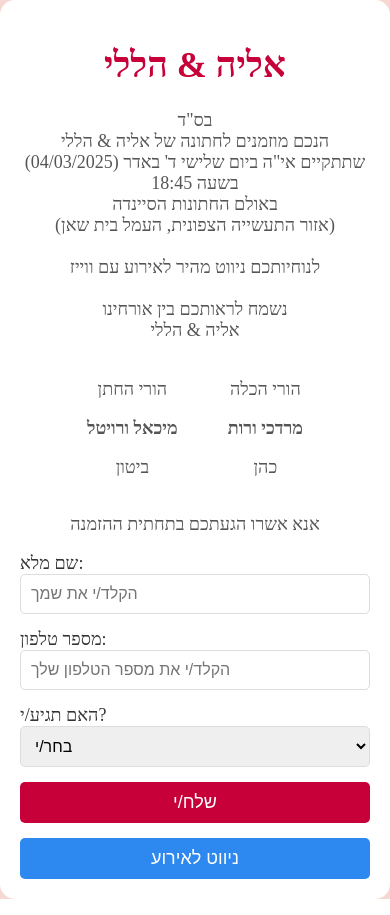
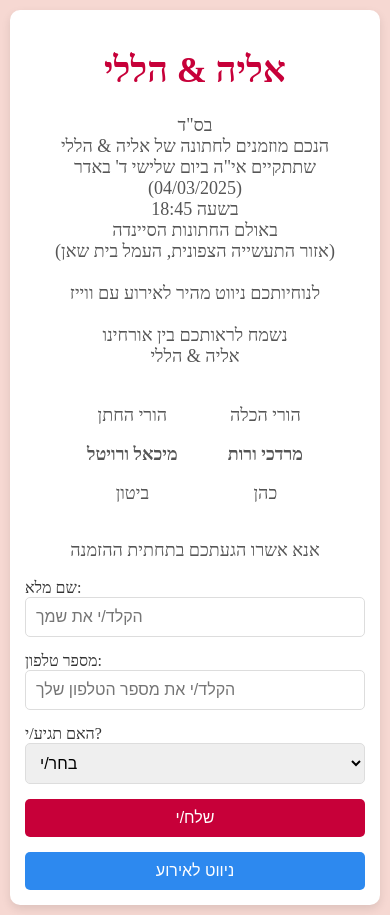
Before and after one commit to yishai946/wedding, a React (Create React App) app: page / in a window 390 px wide. Built offline with nearby package versions, Linux system fonts and the light colour scheme; the HTML template or start-up script is replaced by a standard one.

Commit message:
fixed dimenssion for mobile

```diff
--- a/src/App.css
+++ b/src/App.css
@@ -7,6 +7,7 @@
   align-items: center;
   background-color: #f6d8d2;
   font-family: 'Amatic SC';
+  padding: 10px; /* Add padding for mobile view */
 }
 
 .background-overlay {
@@ -26,6 +27,8 @@
   background: #fff;
   border-radius: 15px;
   text-align: center;
+  box-shadow: 0 4px 10px rgba(0, 0, 0, 0.1); /* Add shadow for better visibility */
+  overflow: hidden; /* Prevent overflowing content */
 }
 
 /* Header styles */
@@ -102,3 +105,21 @@ form select {
 *::after {
   box-sizing: border-box;
 }
+
+/* Responsive Design for Mobile */
+@media screen and (max-width: 768px) {
+  .content-wrapper {
+    max-width: 100%; /* Use full width */
+    padding: 15px; /* Add padding */
+    border-radius: 10px; /* Reduce border radius */
+  }
+
+  form label {
+    font-size: 16px; /* Adjust font size */
+  }
+
+  .button,
+  .waze-button {
+    font-size: 16px; /* Adjust button size */
+  }
+}
--- a/src/components/Form.jsx
+++ b/src/components/Form.jsx
@@ -64,7 +64,8 @@ const Form = () => {
   };
 
   const handleWazeNavigation = () => {
-    const url = "https://ul.waze.com/ul?preview_venue_id=23265605.232656051.26996&navigate=yes&utm_campaign=default&utm_source=waze_website&utm_medium=lm_share_location"
+    const url =
+      "https://ul.waze.com/ul?preview_venue_id=23265605.232656051.26996&navigate=yes&utm_campaign=default&utm_source=waze_website&utm_medium=lm_share_location";
     window.open(url);
   };
 
```
